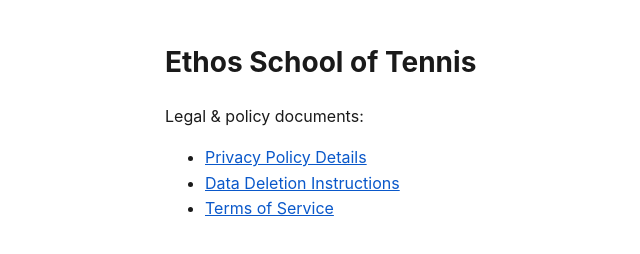
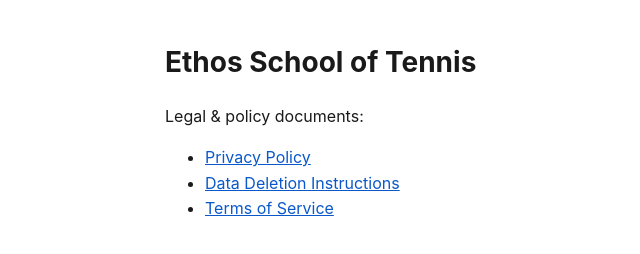
Before and after one commit to kngf222/ethos-legal, a plain HTML site: page index.html in a window 1280 px wide. Shown: the full height of the page, 95-735 px from the left. Drawn offline with Linux system fonts and the light colour scheme.

Commit message:
Edit index.html from visual selection

```diff
--- a/index.html
+++ b/index.html
@@ -5,7 +5,7 @@
 <h1>Ethos School of Tennis</h1>
 <p>Legal &amp; policy documents:</p>
 <ul>
-<li><a href="./privacy.html">Privacy Policy Details</a></li>
+<li><a href="./privacy.html">Privacy Policy</a></li>
 <li><a href="./data-deletion.html">Data Deletion Instructions</a></li>
 <li><a href="./terms.html">Terms of Service</a></li>
 </ul>
```
